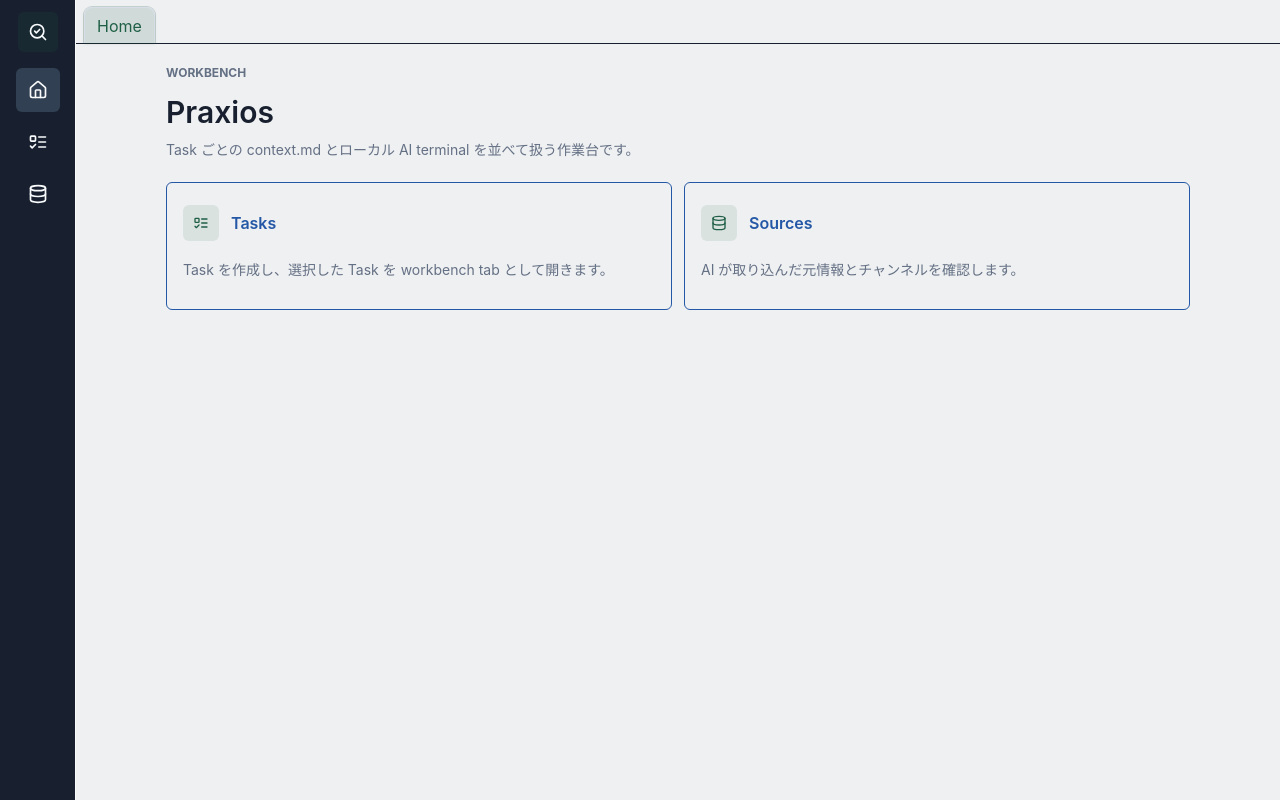
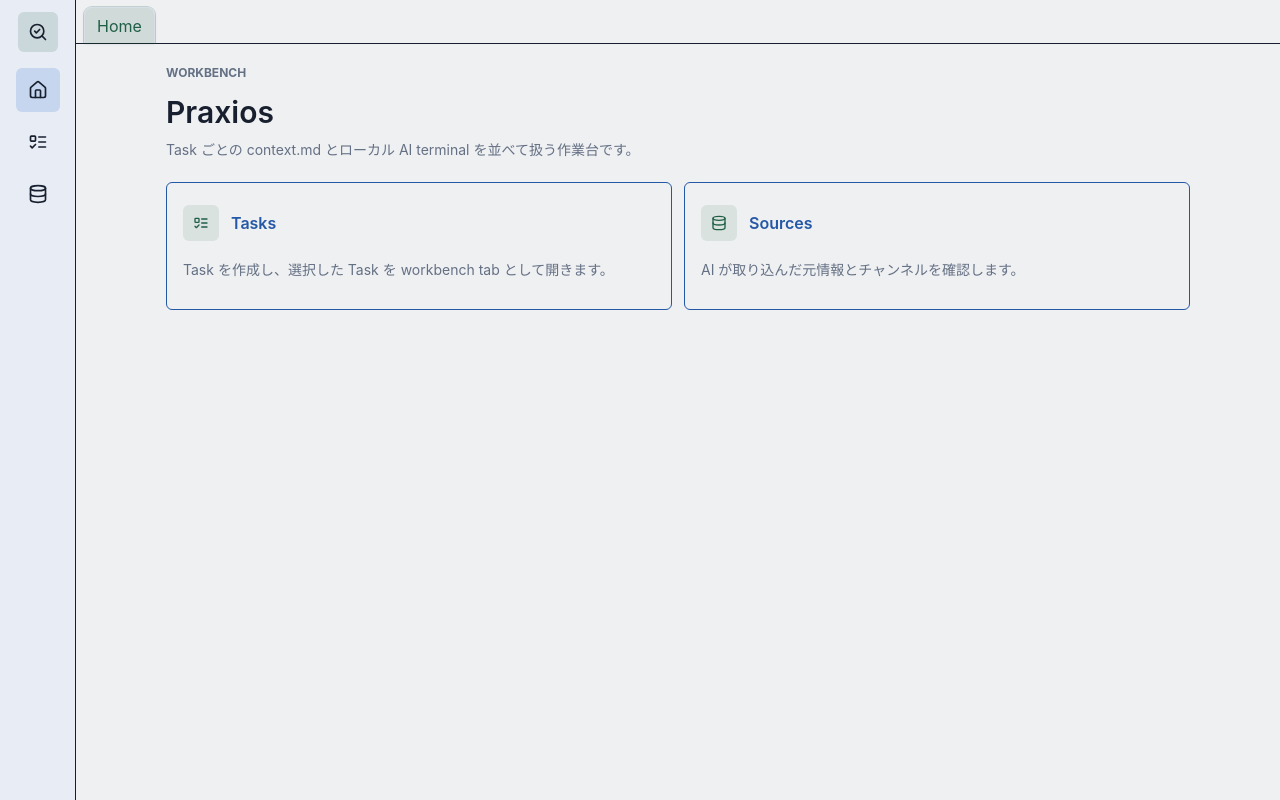
Before and after one commit to YMD7/praxios, a React (Vite) app in the folder apps/web/: page / in a window 1280 px wide. Built offline with nearby package versions, Linux system fonts and the light colour scheme; no server answers.

Commit message:
style(web): tune light theme colors for sidebar and markdown context

```diff
--- a/apps/web/src/styles.css
+++ b/apps/web/src/styles.css
@@ -69,11 +69,11 @@
   --ring: #4f7fbd;
   --link: #2458a6;
   --focus: #dbe8ff;
-  --sidebar: #18202f;
-  --sidebar-foreground: #f8fafc;
-  --sidebar-muted: #aeb9c8;
-  --sidebar-accent: #263244;
-  --sidebar-active: #314052;
+  --sidebar: #e8edf5;
+  --sidebar-foreground: #18202f;
+  --sidebar-muted: #5f6e85;
+  --sidebar-accent: #d7e3f2;
+  --sidebar-active: #c6d6ee;
   --button-secondary: #eef2f7;
   --button-secondary-foreground: #2d3748;
   --button-secondary-hover: #e1e7f0;
@@ -85,9 +85,9 @@
   --error-border: #f1c0bd;
   --error-background: #fff1f0;
   --error-foreground: #9b2f28;
-  --code-background: #0f172a;
-  --code-foreground: #dbeafe;
-  --inline-code: #394150;
+  --code-background: #f3f6fb;
+  --code-foreground: #1f2937;
+  --inline-code: #2f3f55;
   --terminal-background: #eff0f2;
   --terminal-foreground: #1f2937;
   --terminal-muted: #607089;
@@ -96,7 +96,7 @@
   --terminal-control-hover: #e2e8f0;
   --terminal-accent: #d9f2e6;
   --terminal-accent-foreground: #1f6a4c;
-  --terminal-tab-active: #eff0f2;
+  --terminal-tab-active: #dce7f5;
   --terminal-tab-active-foreground: #172033;
   --radius: 0.5rem;
   color-scheme: light;
```
